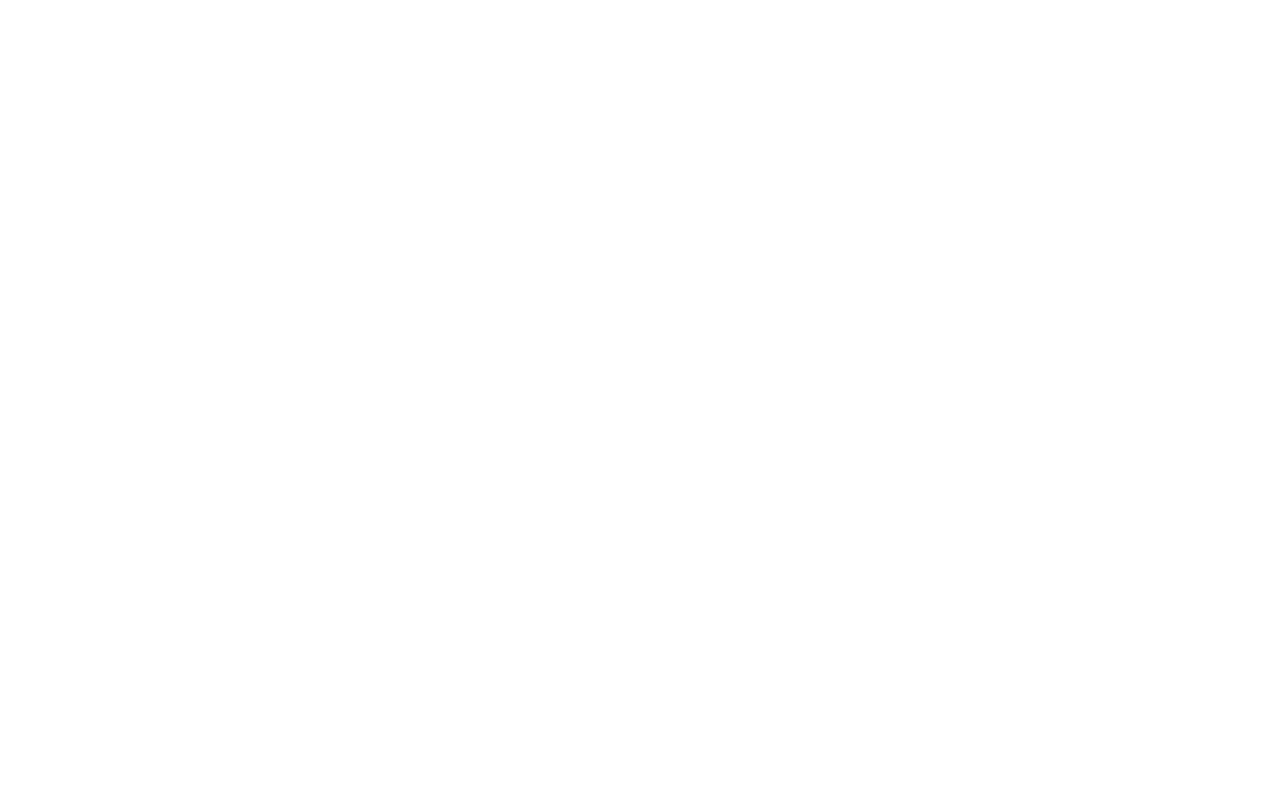
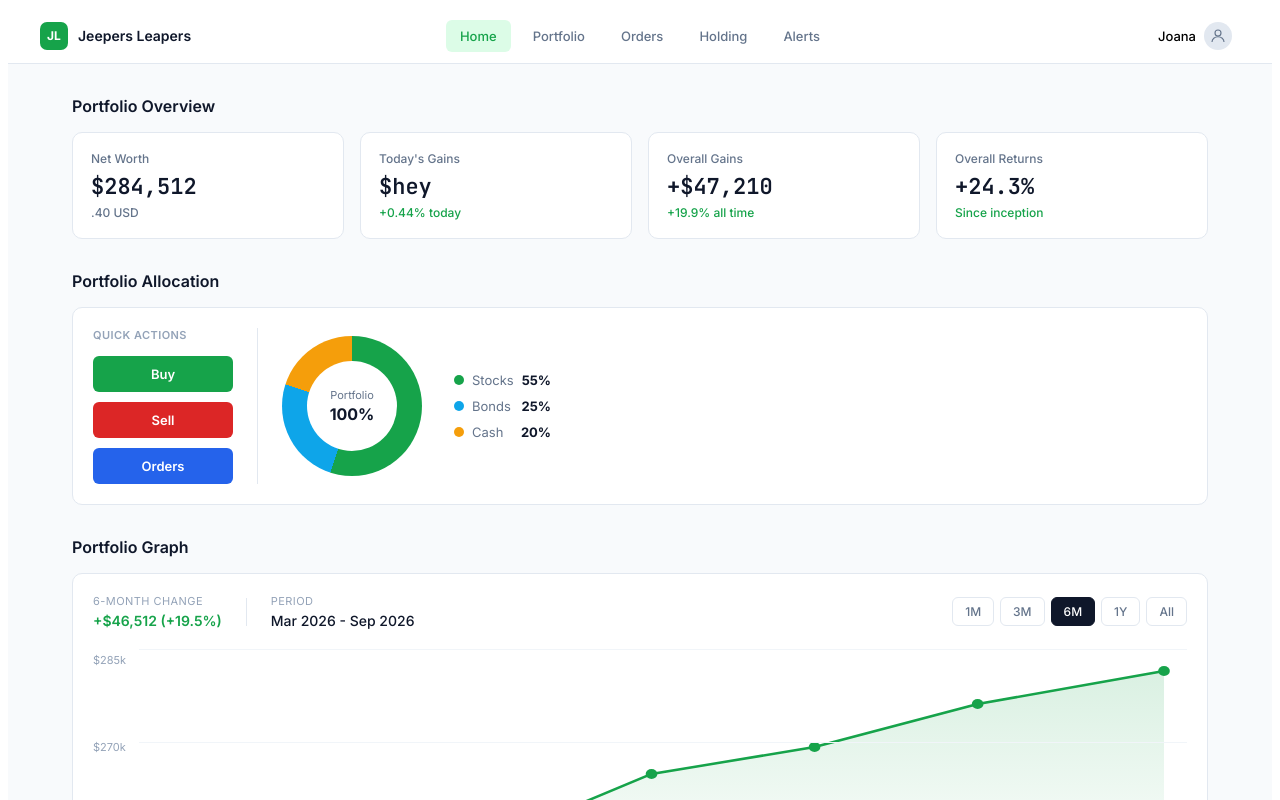
Before and after one commit to anikatay/jeepers-leapers, an Angular app in the folder frontend/: page /client in a window 1280 px wide. Before the commit this address led to /. Shown: the top 800 px of the page. Built offline with nearby package versions, Linux system fonts and the light colour scheme; no server answers.

Commit message:
added the route to the portfolio page

```diff
--- a/frontend/src/app/app.routes.ts
+++ b/frontend/src/app/app.routes.ts
@@ -1,7 +1,9 @@
 import { Routes } from '@angular/router';
-import { ClientDashboardComponent } from './feature/client/pages/dashboard/client-dashboard.component';
 
 export const routes: Routes = [
-  { path: '', redirectTo: 'dashboard', pathMatch: 'full' },
-  { path: 'dashboard', component: ClientDashboardComponent }
+  { path: '', redirectTo: 'client', pathMatch: 'full' },
+  {
+    path: 'client',
+    loadChildren: () => import('./feature/client/clients.routes').then(m => m.CLIENT_ROUTES)
+  }
 ];
--- a/frontend/src/app/feature/client/clients.routes.ts
+++ b/frontend/src/app/feature/client/clients.routes.ts
@@ -0,0 +1,15 @@
+// clients.routes.ts
+import { Routes } from '@angular/router';
+import { ClientDashboardComponent } from './pages/dashboard/client-dashboard.component';
+import { PortfolioComponent } from './pages/portfolio/client-portfolio.component';
+
+export const CLIENT_ROUTES: Routes = [
+  {
+    path: '',
+    component: ClientDashboardComponent, // acts as the layout shell
+    children: [
+      { path: 'portfolio', component: PortfolioComponent },
+      // add more tabs here later: 'orders', 'holdings', 'alerts', etc.
+    ]
+  }
+];
--- a/frontend/src/app/feature/client/pages/dashboard/client-dashboard.component.html
+++ b/frontend/src/app/feature/client/pages/dashboard/client-dashboard.component.html
@@ -40,7 +40,7 @@
     </div>
   </header>
 
-  <main class="dashboard-content">
+  <main class="dashboard-content" *ngIf="activeNav === 'Home'">
     <section class="overview-section">
       <h2>Portfolio Overview</h2>
 
@@ -191,4 +191,5 @@
       </div>
     </section>
   </main>
+  <router-outlet></router-outlet>
 </div>
--- a/frontend/src/app/feature/client/pages/dashboard/client-dashboard.component.ts
+++ b/frontend/src/app/feature/client/pages/dashboard/client-dashboard.component.ts
@@ -1,21 +1,20 @@
 import { Component, OnInit, ChangeDetectorRef, effect } from '@angular/core';
 import { CommonModule } from '@angular/common';
 import { PortfolioService } from '../../../../core/services/portfolio.service';
-// import { Portfolio, Holding } from '../../models/portfolio.model';
+import { Router, RouterOutlet } from '@angular/router';
 
 
 @Component({
   selector: 'app-client-dashboard',
   standalone: true,
-  imports: [CommonModule],
+  imports: [CommonModule, RouterOutlet],
   templateUrl: './client-dashboard.component.html',
   styleUrl: './client-dashboard.component.css'
 })
 export class ClientDashboardComponent implements OnInit{
-  // Just expose the service's signal directly — no local copy needed
   portfolio;
 
-  constructor(private portfolioService: PortfolioService) {
+  constructor(private portfolioService: PortfolioService, private router: Router ) {
     this.portfolio = this.portfolioService.portfolio;
     effect(() => {
       const data = this.portfolio();
@@ -46,6 +45,13 @@
 
   navigateTo(item: string) {
     this.activeNav = item;
+
+    if (item === 'Portfolio') {
+      this.router.navigate(['portfolio']); // relative to current route
+    } else if (item === 'Home') {
+      this.router.navigate(['.']); // back to the parent path (Home)
+    }
+    // add more branches later for Orders, Holding, Alerts as you build them out
   }
 
   toggleProfile(event: Event) {
--- /dev/null
+++ b/frontend/src/app/feature/client/pages/portfolio/client-portfolio.component.html
@@ -0,0 +1 @@
+<p>Portfolio page — coming soon</p>
```
Also changed, not shown: frontend/src/app/feature/client/pages/portfolio/client-portfolio.component.ts (added, +14 -0 lines), frontend/src/app/feature/client/pages/portfolio/client-portfolio.component.css (added).
